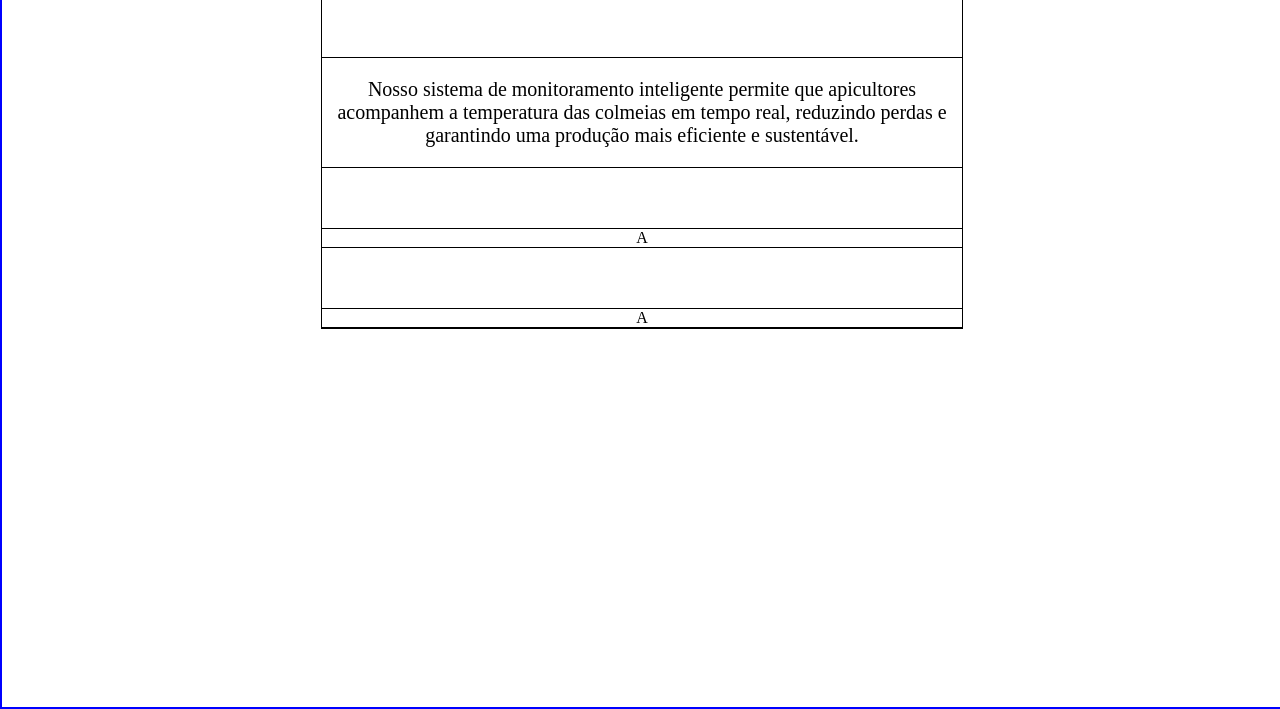
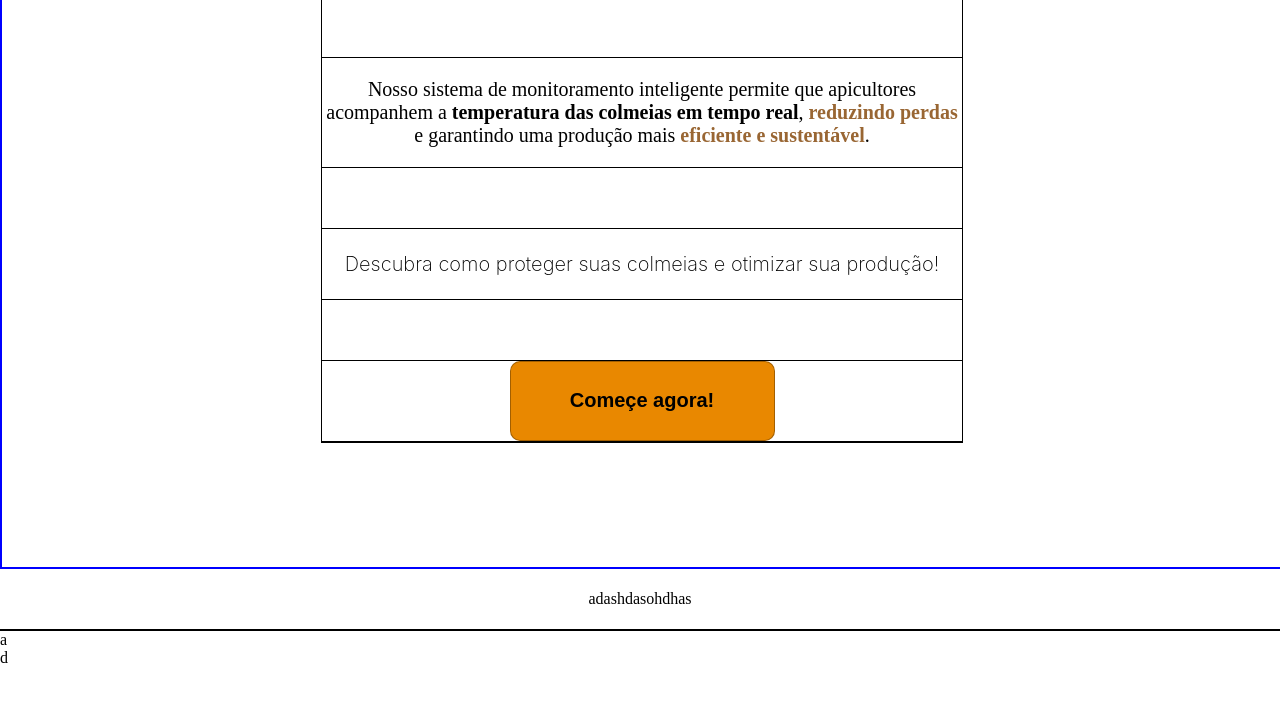
Before and after one commit to JuanSanchezVll/BeeAware, a plain HTML site: page Prototipo_site/Prototipo_akira/index.html in a window 1280 px wide. Shown: the part 197-906 px from the top of the page. After the commit the page ends 864 px from the top, so only its background shows below. Drawn offline with Linux system fonts and the light colour scheme.

Commit message:
att site

```diff
--- a/Prototipo_site/Prototipo_akira/index.html
+++ b/Prototipo_site/Prototipo_akira/index.html
@@ -21,7 +21,7 @@
       <div><button class="bt_Log">Login</button></div>
     </div>
   </header>
-  <div class="div_central">
+  <div class="div_geral">
     <div class="div_frase_central">
     <div class="div_logo">
       <div><img src="img/icone.png"></div>
@@ -29,12 +29,18 @@
         <br>Equilíbrio ideal para colmeias que prosperam.</div>
     </div>
     <div class="div"><p class="style_texto">Nosso sistema de monitoramento inteligente permite que
-      apicultores acompanhem a <b></b>temperatura das colmeias em tempo real, reduzindo perdas
-      e garantindo uma produção mais eficiente e sustentável.</p>
+      apicultores acompanhem a <span style="font-weight: 700;">temperatura das colmeias em tempo real</span>, <span style="font-weight: 700; color: #963;">reduzindo perdas</span>
+      e garantindo uma produção mais <span style="font-weight: 700; color: #963;">eficiente e sustentável</span>.</p>
     </div>
-    <div class="div">A</div>
-    <div class="div">A</div>
+    <div class="div"> <p class="texto_2_central">Descubra como proteger suas colmeias e otimizar sua produção!</p></div>
+    <div class="div"><button class="Botao_central">Começe agora!</button></div>
   </div>
+</div class="div_geral">
+<header class="header_2">
+  adashdasohdhas
+</header>
+<div>a</div>
+<div>d</div>
 </div>
 </body>
 
--- a/Prototipo_site/Prototipo_akira/style.css
+++ b/Prototipo_site/Prototipo_akira/style.css
@@ -54,15 +54,14 @@ img {
     background: #190500;
     box-shadow: 0px 4px 4px 0px rgba(0, 0, 0, 0.25);
 }
-.div_central{
+.div_geral{
     width: 100%;
-    height: 840px;
+    height: 700px;
     border: solid blue 2px;
     display: flex;
     justify-content: flex-start;
     align-items: center;
     flex-direction: column;
-
 }
 .div_logo{
 display: flex;
@@ -108,3 +107,25 @@ font-style: normal;
 font-weight: 300;
 line-height: normal;
 }
+.texto_2_central{
+    color: #000;
+font-family: Inter;
+font-size: 20px;
+font-style: normal;
+font-weight: 200;
+line-height: 150%;
+}
+.Botao_central{
+    font-size: 20px;
+    font-weight: 700;
+    width: 265px;
+    height: 80px;
+    flex-shrink: 0;
+    border-radius: 10px;
+border: 1px solid rgba(0, 0, 0, 0.30);
+background: #E98800;
+}
+.header_2{
+    display: flex;
+    justify-content: center;
+}
```
